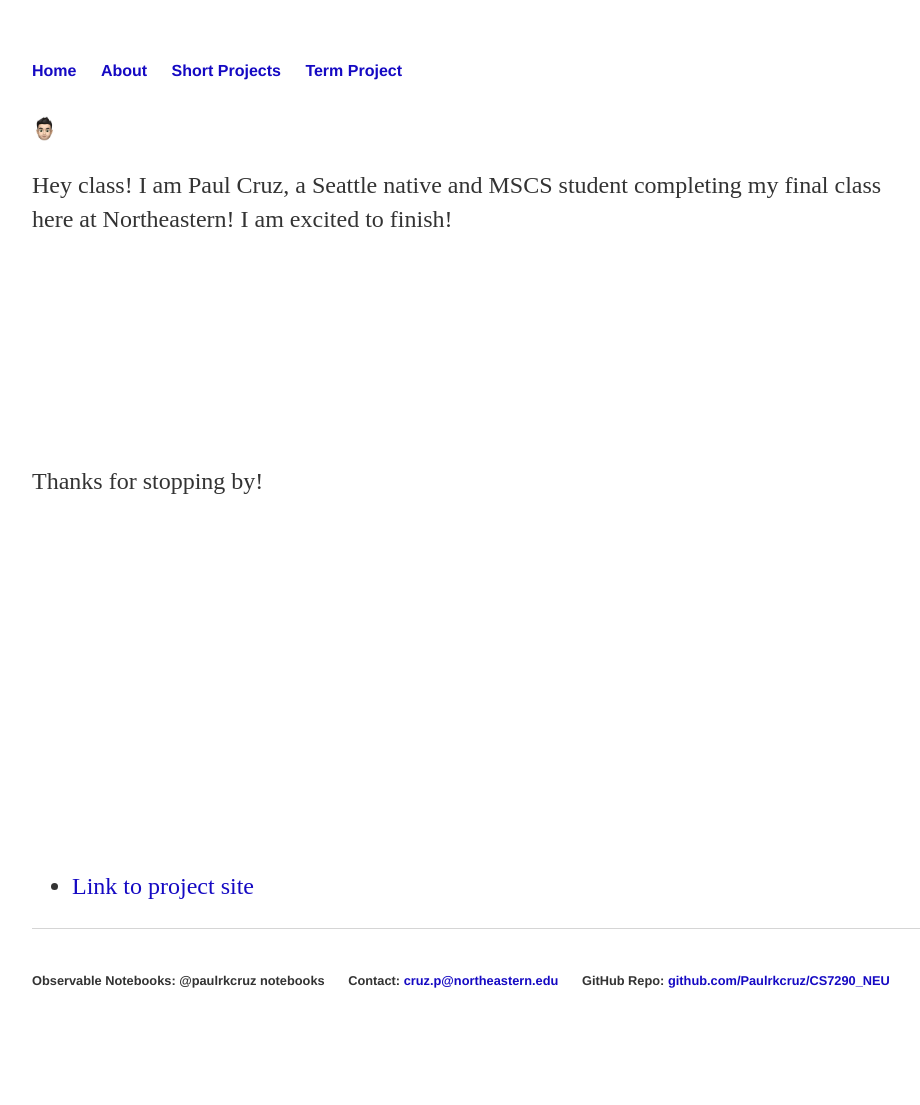
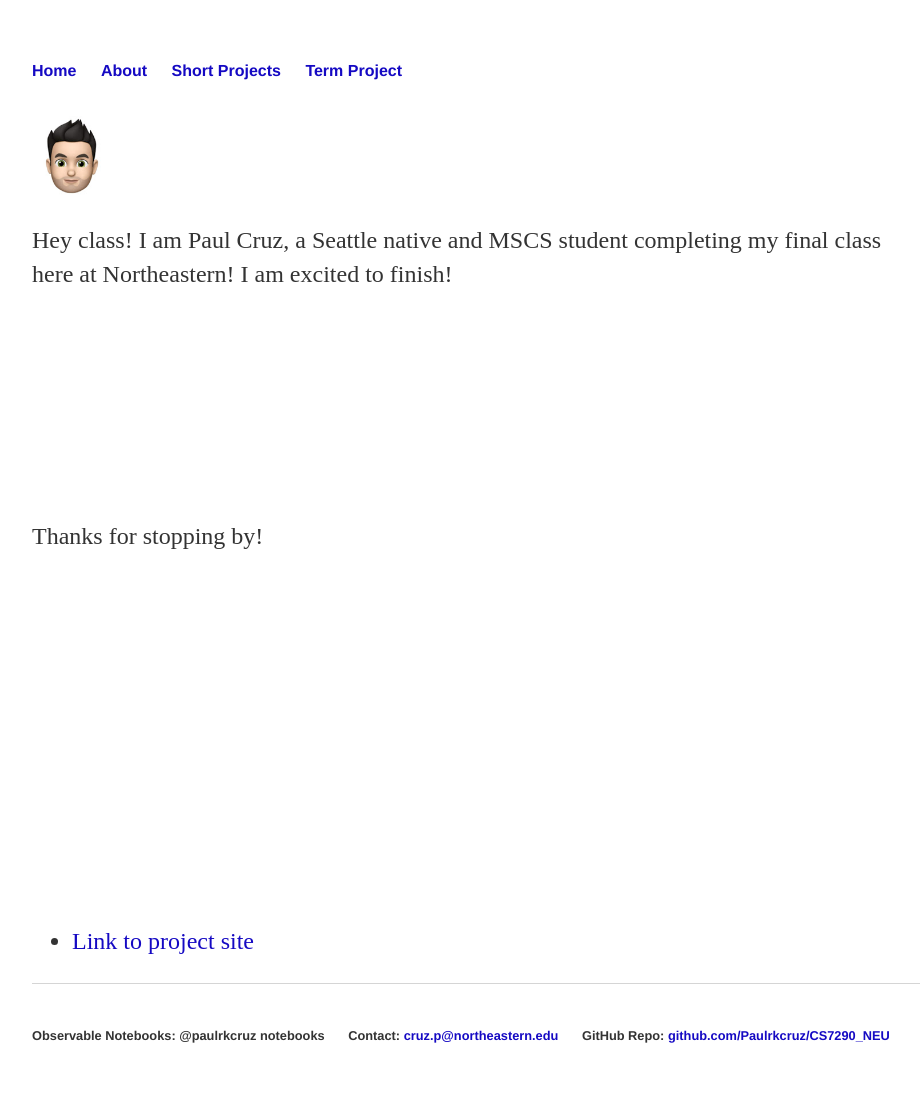
Before and after one commit to Paulrkcruz/CS7290_NEU, a Jekyll site: the page built from about/index.html, in a window 1280 px wide. Shown: the whole page, without its empty margins (160-1080 px from the left). Built offline with Jekyll 4.4.1, drawn with Linux system fonts in a browser that asks for light colours; before the commit the page ends 1050 px from its top, so only the background shows below that.

Commit message:
Update index.html

```diff
--- a/about/index.html
+++ b/about/index.html
@@ -4,7 +4,7 @@ title: About
 ---
 		<div class="about">
 		<br>
-		<img src="/CS7290_NEU/about/prkcruz.jpeg" alt="Paul RK Cruz Digital Image" width="25" height="25">
+		<img src="/CS7290_NEU/about/prkcruz.jpeg" alt="Paul RK Cruz Digital Image" width="80" height="80">
 		<br>
 			{% comment %} <h1>About</h1> {% endcomment %}
 			<p>
```
